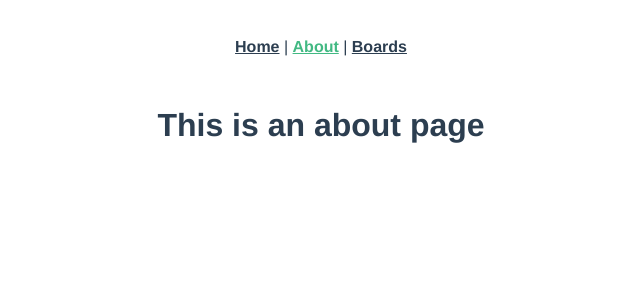
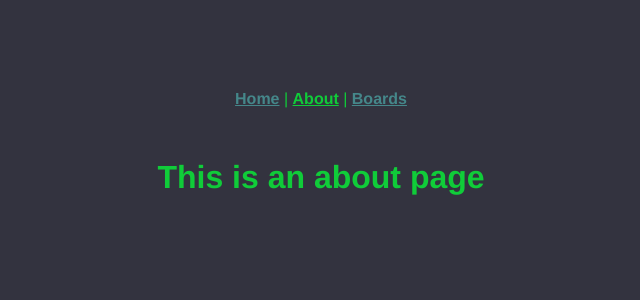
Before and after one commit to FirstPrinciplesDevelopment/kanban-vue, a Vue app: page /about in a window 1280 px wide. Shown: the top 300 px of the page, without its empty margins (319-959 px from the left). Built offline with nearby package versions, Linux system fonts and the light colour scheme.

Commit message:
Added dark style

```diff
--- a/src/App.vue
+++ b/src/App.vue
@@ -8,12 +8,19 @@
 </template>
 
 <style>
+/* global style */
 #app {
   font-family: Avenir, Helvetica, Arial, sans-serif;
   -webkit-font-smoothing: antialiased;
   -moz-osx-font-smoothing: grayscale;
   text-align: center;
-  color: #2c3e50;
+  margin-top: 60px;
+  color: #10cc39;
+}
+
+body {
+  color: #10cc39;
+  background-color: #33333f;
 }
 
 #nav {
@@ -22,10 +29,10 @@
 
 #nav a {
   font-weight: bold;
-  color: #2c3e50;
+  color: #45878a;
 }
 
 #nav a.router-link-exact-active {
-  color: #42b983;
+  color: #10cc39;
 }
 </style>
```
